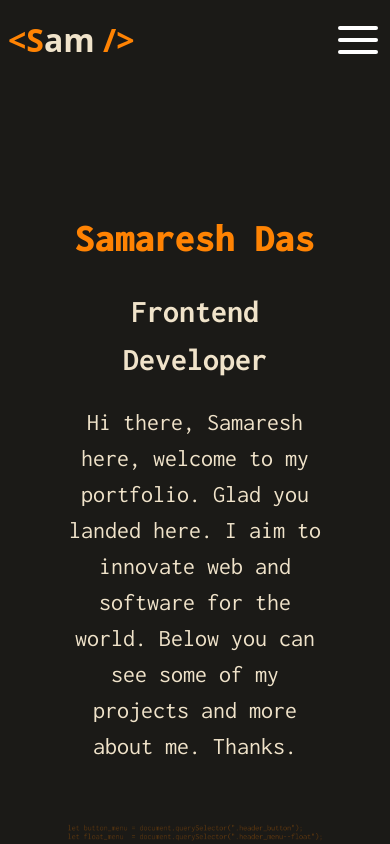
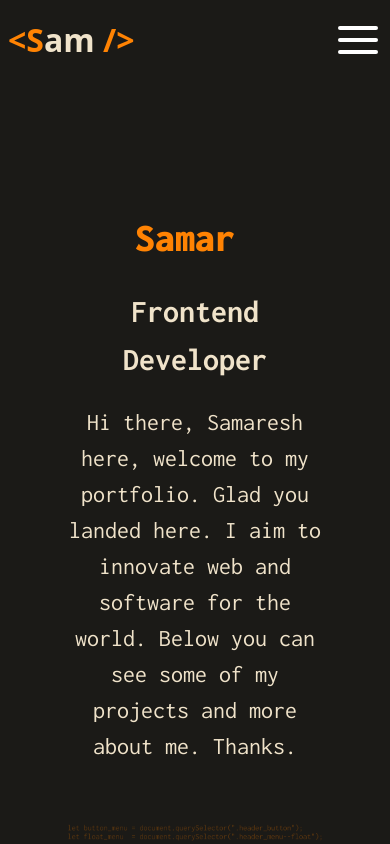
Before and after one commit to Samaresh-Das/portfolio-2, a Next.js app: page / in a window 390 px wide. Shown: the top 844 px of the page. Built offline with nearby package versions, Linux system fonts and the light colour scheme.

Commit message:
added typewriter animation to name

```diff
--- a/components/Intro.js
+++ b/components/Intro.js
@@ -1,4 +1,5 @@
 import React, { Fragment, useEffect, useState } from "react";
+import { TypeAnimation } from 'react-type-animation';
 
 const Intro = () => {
   const [dynamicClassLeft, setDynamicClassLeft] = useState('md:-translate-x-32 md:-translate-y-16 md:opacity-25')
@@ -14,9 +15,15 @@ const Intro = () => {
     <Fragment>
       <div className="py-128px px-68px intro flex flex-col md:flex-row">
         <div className={`md:px-10 md:my-auto ${dynamicClassLeft} md:duration-500 md:transform md:transition-all md:ease-out`}>
-          <h1 className="text-[#FF8303] font-intro1 text-[40px] text-center">
-            Samaresh Das
-          </h1>
+          {/* <h1 className="text-[#FF8303] font-intro1 text-[40px] text-center"> */}
+          <TypeAnimation
+            sequence={['Samaresh Das', 1000, '']}
+            speed={10}
+            wrapper="h1"
+            className="text-[#FF8303] font-intro1 text-[40px] text-center"
+            repeat={Infinity}
+          />
+          {/* </h1> */}
           <h2 className="text-[#F0E3CA] text-[32px] font-intro2 text-center py-5">
             Frontend Developer
           </h2>
--- a/components/Navbar.js
+++ b/components/Navbar.js
@@ -72,13 +72,13 @@ const Navbar = () => {
   );
 
   const desktopNavbar = (
-    <nav class=" hidden md:block  px-2 sm:px-4 py-2.5 rounded ">
-      <div class="hidden w-full md:block md:w-auto" id="navbar-default">
-        <ul class="flex flex-col p-4 mt-4  rounded-lg  md:flex-row md:space-x-20 md:mt-0 md:text-sm md:text-[20px]">
+    <nav className=" hidden md:block  px-2 sm:px-4 py-2.5 rounded ">
+      <div className="hidden w-full md:block md:w-auto" id="navbar-default">
+        <ul className="flex flex-col p-4 mt-4  rounded-lg  md:flex-row md:space-x-20 md:mt-0 md:text-sm md:text-[20px]">
           <li>
             <a
               href="#about"
-              class="block py-2 pl-3 pr-4 text-[#F0E3CA] rounded hover:text-[#FF8303] md:p-0 "
+              className="block py-2 pl-3 pr-4 text-[#F0E3CA] rounded hover:text-[#FF8303] md:p-0 "
               aria-current="page"
             >
               About Me
@@ -87,7 +87,7 @@ const Navbar = () => {
           <li>
             <a
               href="#experience"
-              class="block py-2 pl-3 pr-4 text-[#F0E3CA] hover:text-[#FF8303] md:border-0  md:p-0  "
+              className="block py-2 pl-3 pr-4 text-[#F0E3CA] hover:text-[#FF8303] md:border-0  md:p-0  "
             >
               My Experience
             </a>
@@ -95,7 +95,7 @@ const Navbar = () => {
           <li>
             <a
               href="#skills"
-              class="block py-2 pl-3 pr-4 text-[#F0E3CA] hover:text-[#FF8303] md:border-0  md:p-0  "
+              className="block py-2 pl-3 pr-4 text-[#F0E3CA] hover:text-[#FF8303] md:border-0  md:p-0  "
             >
               Skills
             </a>
@@ -103,7 +103,7 @@ const Navbar = () => {
           <li>
             <a
               href="#projects"
-              class="block py-2 pl-3 pr-4 text-[#F0E3CA] hover:text-[#FF8303] md:border-0  md:p-0  "
+              className="block py-2 pl-3 pr-4 text-[#F0E3CA] hover:text-[#FF8303] md:border-0  md:p-0  "
             >
               Projects
             </a>
@@ -111,7 +111,7 @@ const Navbar = () => {
           <li>
             <a
               href="#contacts"
-              class="block py-2 pl-3 pr-4 text-[#F0E3CA]  md:border-0  md:p-0  "
+              className="block py-2 pl-3 pr-4 text-[#F0E3CA]  md:border-0  md:p-0  "
             >
               Contact
             </a>
--- a/package.json
+++ b/package.json
@@ -14,7 +14,8 @@
     "next": "13.0.6",
     "react": "18.2.0",
     "react-dom": "18.2.0",
-    "react-icons": "^4.7.1"
+    "react-icons": "^4.7.1",
+    "react-type-animation": "^2.1.2"
   },
   "devDependencies": {
     "autoprefixer": "^10.4.13",
```
Also changed, not shown: 1 other file (tests, documents, lock files or other folders).
